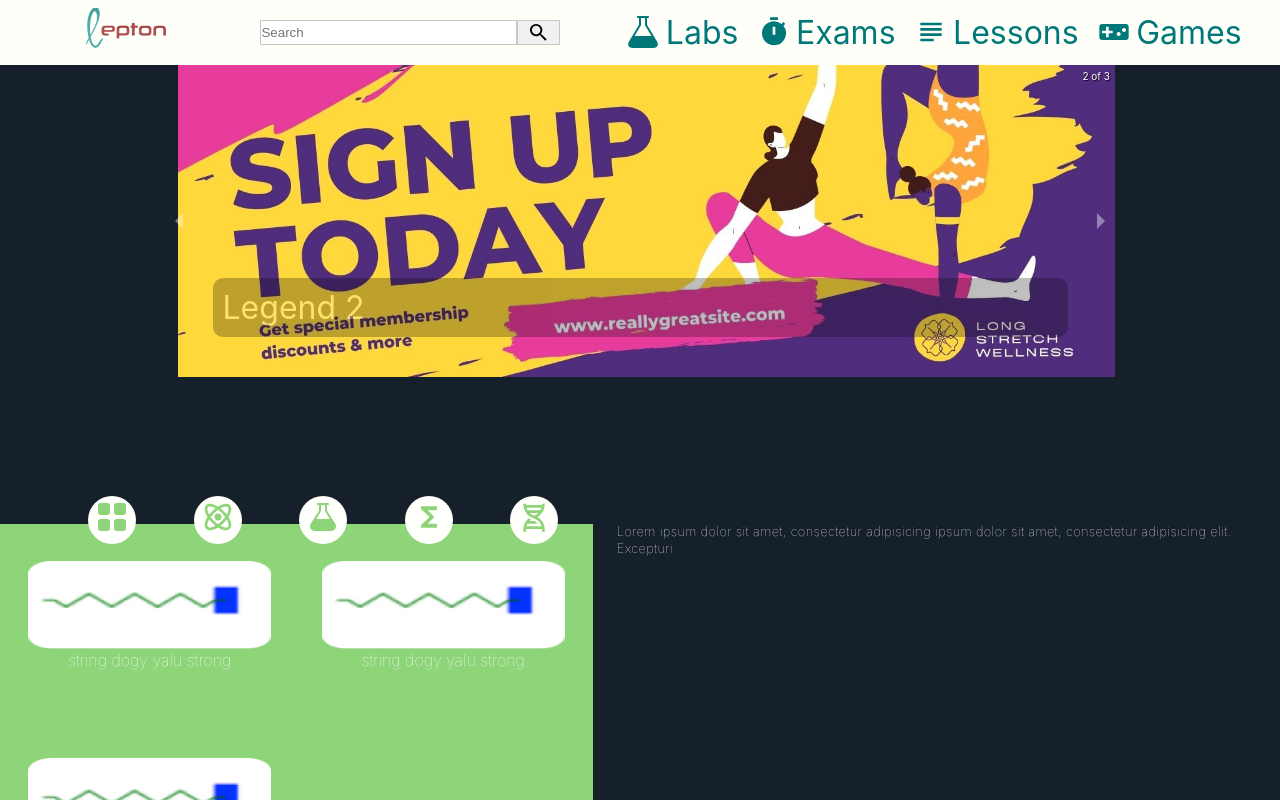
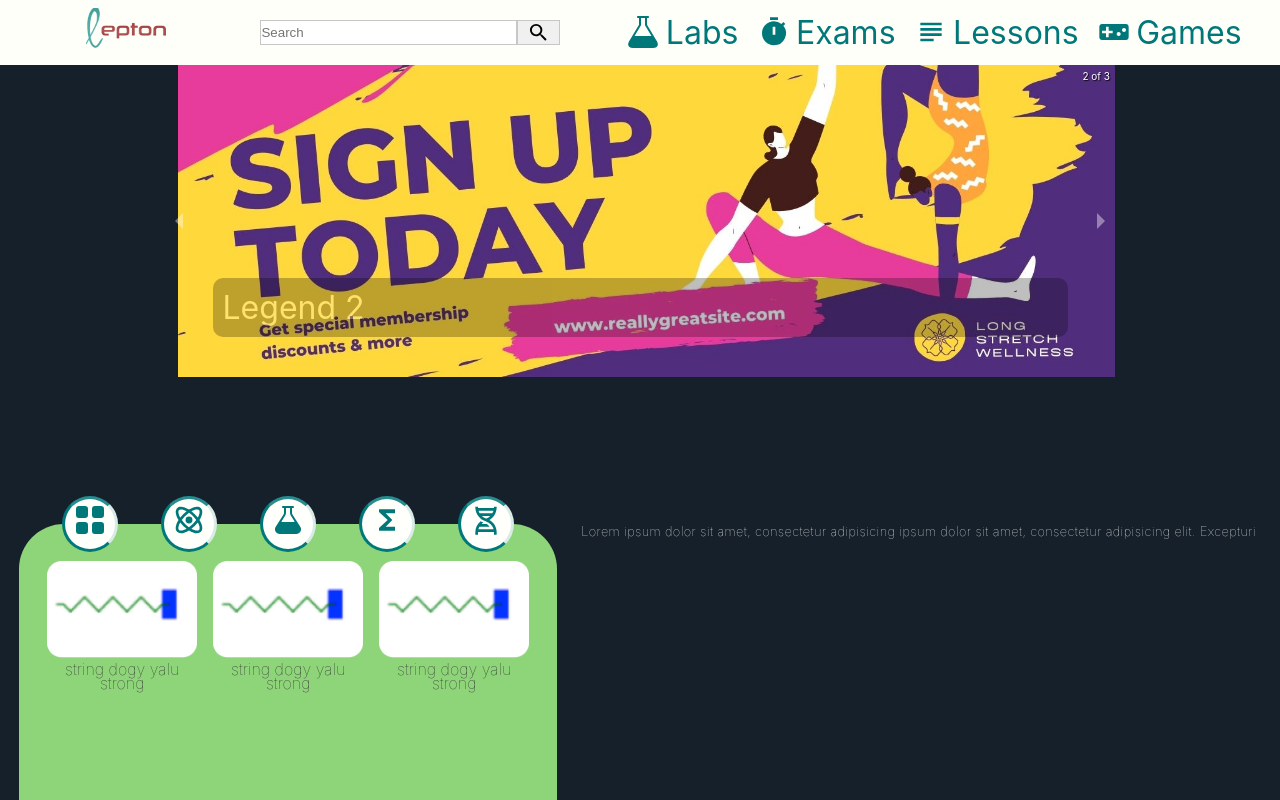
Before and after one commit to AhamedShimak/project-rethink, a React (Create React App) app: page / in a window 1280 px wide. Both pictures are taken after a click on the element 928 px from the left and 111 px from the top of the page. Shown: the top 800 px of the page. Built offline with nearby package versions, Linux system fonts and the light colour scheme; a web font is replaced by a local one.

Commit message:
lablist redefined

```diff
--- a/src/screens/LabAndGame/Lab.css
+++ b/src/screens/LabAndGame/Lab.css
@@ -28,7 +28,7 @@
     position: relative;
     height: 80%;
     background-color: #8ED479;
-    border-radius: 45px 0 0 0;
+    border-radius: 45px ;
 
 }
 .lab__content{
@@ -43,20 +43,23 @@
     flex-wrap: wrap;
 
 
+
 }
 .lab__content__item{
     padding: 0;
     width: 44%;
+    max-width: 150px;
     height: 8em;
     margin:.1em .5em;
     border-radius: 1em;
+    margin-bottom: var(--spacer--md);
 }
 .lab__content__item__image{
     width: 100%;
-    height: 5.5em;
+    height: auto;
 }
 .lab__content__item__title{
-    color: #FFFFFC;
+    color: var(--text-dark);
     margin: 0;
     text-align: center;
     padding: 0em .5em;
@@ -65,9 +68,9 @@
 }
 
 .lab__ellipses{
-    padding: 0 1% 0 10%;
+
     display: flex;
-    justify-content: space-around;
+    justify-content: space-evenly;
     align-items: center;
     position: absolute;
     top:calc(-3.5em / 2);
@@ -76,19 +79,65 @@
 }
 
 .lab__ellipses__ellipse{
-    width: 3em;
-    height: 3em;
+    width: 3.5em;
+    height: 3.5em;
     background-color: #FFFFFC;
     border-radius: 50%;
-    text-align: center;
-    vertical-align: middle;
-    padding: .3em;
+    display: flex;
+    justify-content: center;
+    align-items: center;
+
+
+    border: 3px solid var(--color-teal);
+
+    animation: borderAnim 3s ease-in-out infinite alternate;
+
+}
+
+@keyframes borderAnim {
+    0%{
+
+        border-bottom: 3px solid var(--color-white);
+        border-top: 3px solid var(--color-teal);
+        border-right: 3px solid var(--color-teal);
+        border-left: 3px solid var(--color-teal);
+    }
+    25%{
+
+        border-left: 3px solid var(--color-white);
+        border-bottom: 3px solid var(--color-teal);
+        border-top: 3px solid var(--color-teal);
+        border-right: 3px solid var(--color-teal);
+
+
+    }
+    75%{
+
+        border-top: 3px solid var(--color-white);
+        border-left: 3px solid var(--color-teal);
+        border-bottom: 3px solid var(--color-teal);
+
+        border-right: 3px solid var(--color-teal);
+
+    }
+    100%{
+
+        border-right: 3px solid var(--color-white);
+
+        border-top: 3px solid var(--color-teal);
+        border-left: 3px solid var(--color-teal);
+        border-bottom: 3px solid var(--color-teal);
+
+
+    }
 }
 .lab__ellipses__ellipse span{
-font-size: 2rem;
-color: #8ed479;
+    font-size: 2rem;
+
+    color: var(--color-teal);
 
 }
+
 
 /* // Small devices (landscape phones, 576px and up) */
 @media (min-width: 950px) {
@@ -101,14 +150,7 @@ color: #8ed479;
     .lab__container{
         display: flex;
     }
-    .lab__content{
-        background-color: #8ED479;
-        border-radius:  0  45px 0 0;
 
 
 
-
-    }
-
-
 }
--- a/src/variables.css
+++ b/src/variables.css
@@ -14,6 +14,7 @@
 
     --text-primary:hsl(60, 100%, 99%);
     --text-secondary:hsl(60, 1%, 83%);
+    --text-dark:rgb(49, 49, 49);
 
     /* Fonts */
     --font-primary:'Nunito', sans-serif;
```
